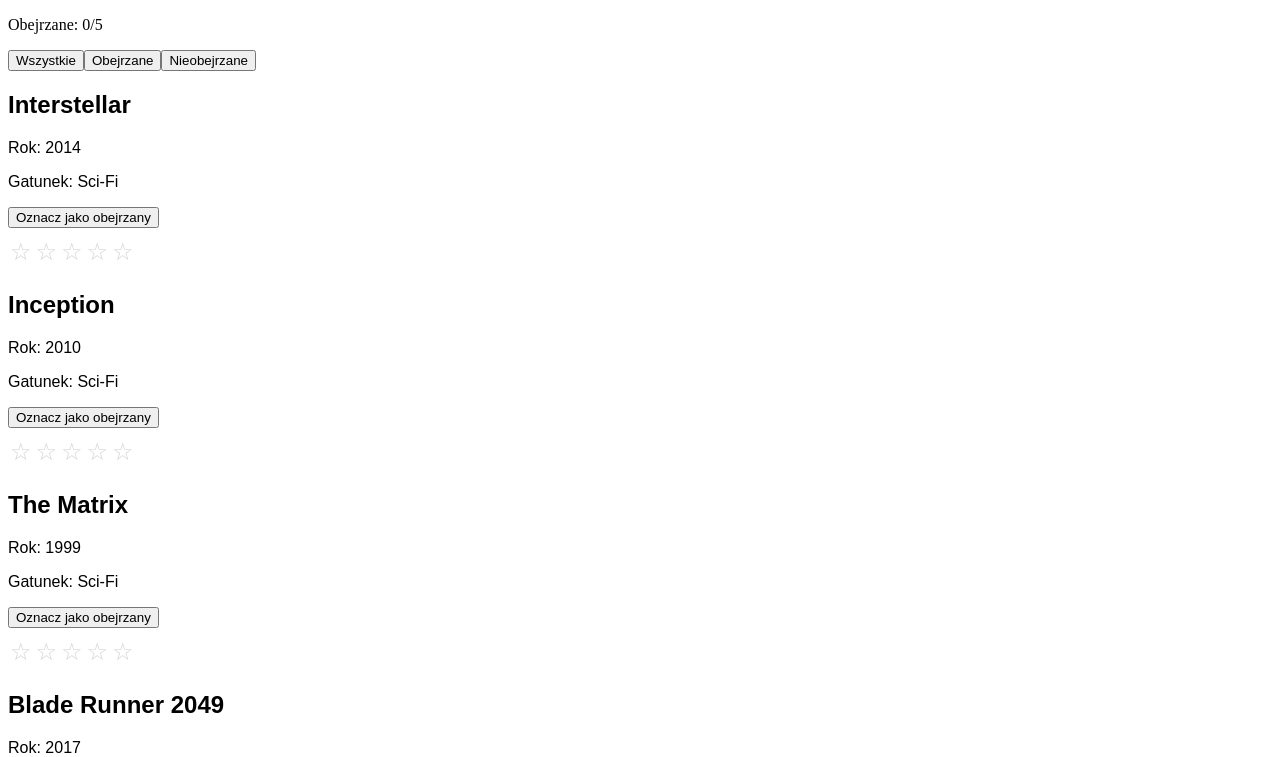
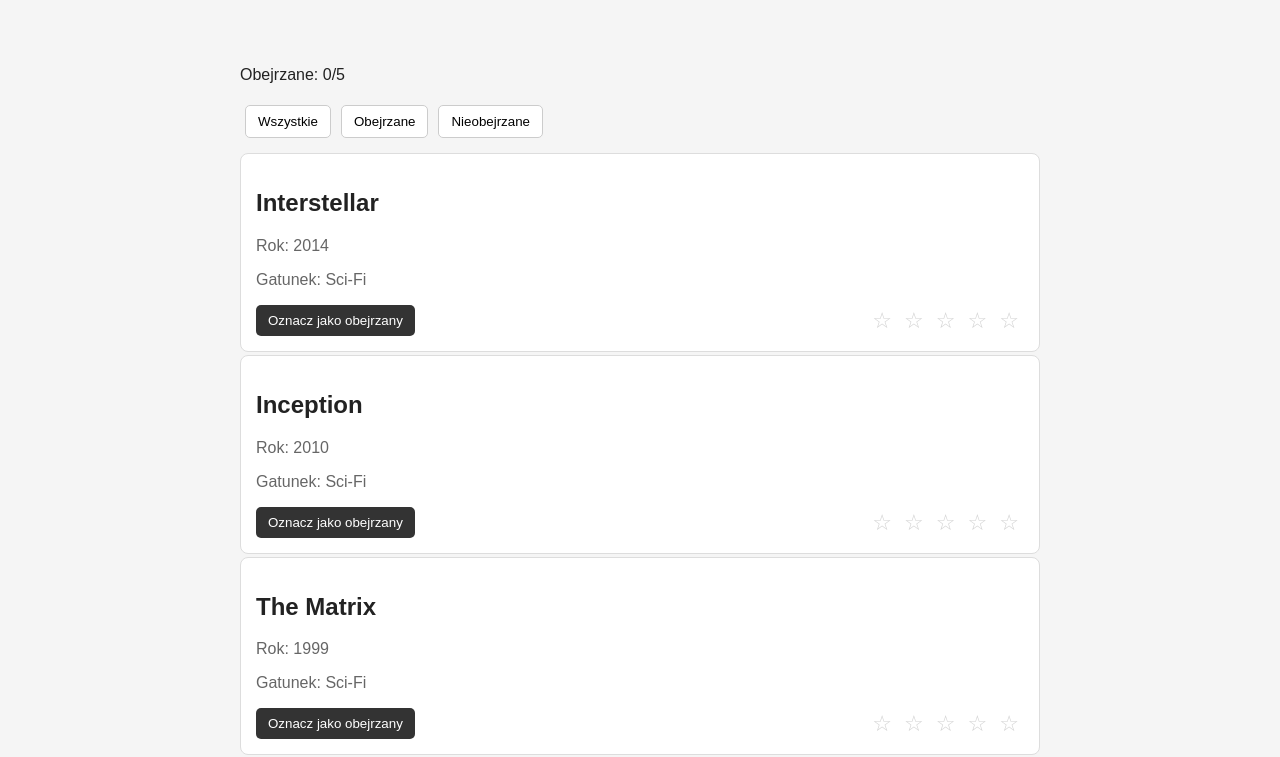
Before and after one commit to jedrochaj/movieList, a React (Vite) app: page / in a window 1280 px wide. Shown: the top 757 px of the page. Built offline with nearby package versions, Linux system fonts and the light colour scheme.

Commit message:
Commit 3

```diff
--- a/src/App.css
+++ b/src/App.css
@@ -1,14 +1,51 @@
+body {
+  margin: 0;
+  font-family: Arial, sans-serif;
+  background: #f5f5f5;
+  color: #222;
+}
+#root {
+  max-width: 800px;
+  margin: 30px auto;
+  padding: 20px;
+}
+#root > button {
+  padding: 8px 12px;
+  margin: 5px;
+  border: 1px solid #ccc;
+  border-radius: 5px;
+  background: white;
+  cursor: pointer;
+}
 #movie {
-  margin-bottom: 10px;
-  font-family: sans-serif;
+  background: white;
+  border: 1px solid #ddd;
+  border-radius: 8px;
+  padding: 15px;
+  margin-top: 10px;
+}
+#movie p {
+  color: #666;
+}
+#movie button {
+  padding: 8px 12px;
+  background: #333;
+  color: white;
+  border: 0;
+  border-radius: 5px;
+}
+#movie button:disabled {
+  background: #ddd;
+  color: #555;
 }
 #rating {
-  margin-bottom: 25px;
+  text-align: right;
+  margin: -45px 15px 20px;
 }
+
 #rating button {
+  border: 0;
   background: none;
-  border: none;
+  font-size: 22px;
   cursor: pointer;
-  font-size: 24px;
-  padding: 0 2px;
 }
--- a/src/App.tsx
+++ b/src/App.tsx
@@ -1,6 +1,7 @@
 import movies from './data/movies.json';
 import MovieCard from "./components/MovieCard";
 import { useState } from 'react';
+import "./App.css";
 
 function App() {
   const [watched, setWatched] = useState<number[]>([]);
@@ -30,6 +31,7 @@
           title={movie.title}
           year={movie.year}
           genre={movie.genre}
+          isWatched={watched.includes(movie.id)}
           onWatched={() => {
             if (!watched.includes(movie.id)) {
               setWatched([...watched, movie.id]);
--- a/src/components/MovieCard.tsx
+++ b/src/components/MovieCard.tsx
@@ -5,32 +5,34 @@
     title: string;
     year: number;
     genre: string;
+    isWatched: boolean;
     onWatched: () => void;
-}
+};
 
 function MovieCard(props: Props) {
-    const [isWatched, setIsWatched] = useState(false);
     const [rating, setRating] = useState(0);
 
-    return(
+    return (
         <>
             <div id="movie">
                 <h2>{props.title}</h2>
                 <p>Rok: {props.year}</p>
                 <p>Gatunek: {props.genre}</p>
-            <button onClick={() => {
-                setIsWatched(true);
-                props.onWatched();
-            }}>
-                {isWatched ? "✓ Obejrzany" : "Oznacz jako obejrzany"}
+
+                <button onClick={props.onWatched} disabled={props.isWatched}>
+                    {props.isWatched ? "✓ Obejrzany" : "Oznacz jako obejrzany"}
                 </button>
             </div>
+
             <div id="rating">
-            <button onClick={()=>{setRating(1)}} style={{ color: rating >= 1 ? "gold" : "lightgray" }}>{rating >= 1 ? "★" : "☆"}</button>
-            <button onClick={()=>{setRating(2)}} style={{ color: rating >= 2 ? "gold" : "lightgray" }}>{rating >= 2 ? "★" : "☆"}</button>
-            <button onClick={()=>{setRating(3)}} style={{ color: rating >= 3 ? "gold" : "lightgray" }}>{rating >= 3 ? "★" : "☆"}</button>
-            <button onClick={()=>{setRating(4)}} style={{ color: rating >= 4 ? "gold" : "lightgray" }}>{rating >= 4 ? "★" : "☆"}</button>
-            <button onClick={()=>{setRating(5)}} style={{ color: rating >= 5 ? "gold" : "lightgray" }}>{rating >= 5 ? "★" : "☆"}</button>
+                {[1, 2, 3, 4, 5].map((stars) => {
+                    const isFilled = rating >= stars;
+                    return (
+                        <button key={stars} onClick={() => setRating(stars)} style={{ color: isFilled ? "gold" : "lightgray" }}>
+                            {isFilled ? "★" : "☆"}
+                        </button>
+                    );
+                })}
             </div>
         </>
     );
```
Lines whose indentation alone changed are shown as unchanged.
